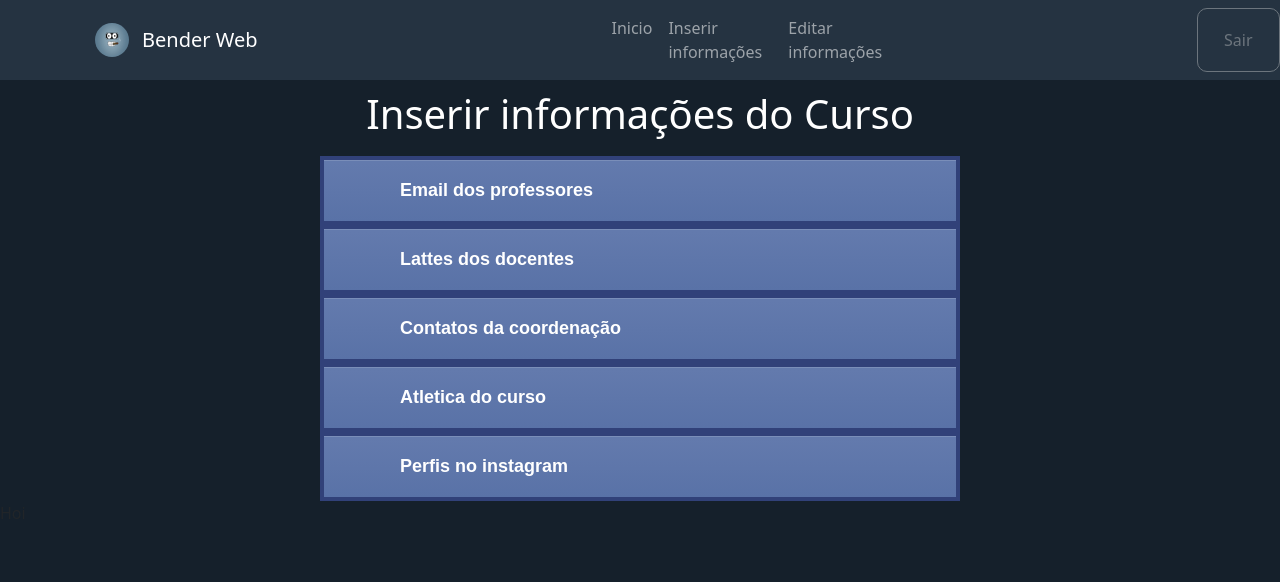
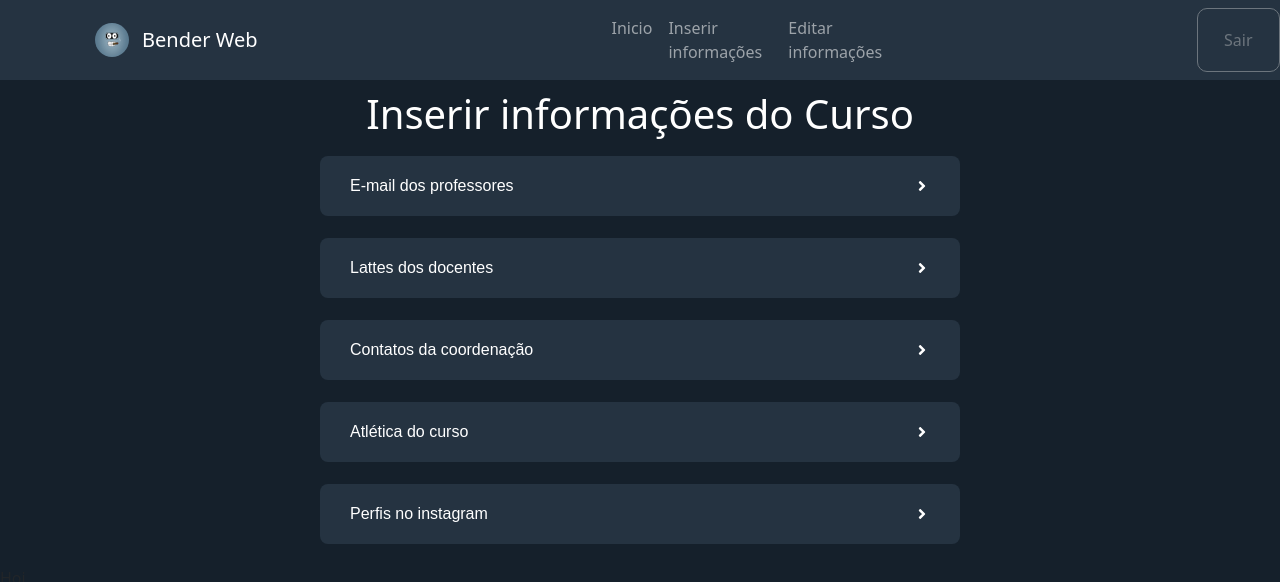
Before and after one commit to murilo-alvesmelo/bender-interface-web-react, a React (Create React App) app: page /editar_info in a window 1280 px wide. Shown: the top 582 px of the page. Built offline with nearby package versions, Linux system fonts and the light colour scheme.

Commit message:
Manutenção da tela de Inserir informações do curso

```diff
--- a/package.json
+++ b/package.json
@@ -3,6 +3,7 @@
   "version": "0.1.0",
   "private": true,
   "dependencies": {
+    "@react-icons/all-files": "^4.1.0",
     "@testing-library/jest-dom": "^5.16.4",
     "@testing-library/react": "^12.1.4",
     "@testing-library/user-event": "^13.5.0",
--- a/src/layout/Box.js
+++ b/src/layout/Box.js
@@ -1,6 +1,7 @@
 import React, { Component } from "react";
 import { useNavigate } from "react-router-dom";
 import styles from "./box.module.css";
+import { FaAngleRight } from "@react-icons/all-files/fa/FaAngleRight";
 
 const Box = () => {
   let navigate = useNavigate();
@@ -13,7 +14,8 @@ const Box = () => {
           navigate("/email_professores");
         }}
       >
-        Email dos professores
+        <p>E-mail dos professores</p>
+        <FaAngleRight/>
       </div>
       <div
         className={styles.btn}
@@ -21,7 +23,8 @@ const Box = () => {
           navigate("/lattes_docentes");
         }}
       >
-        Lattes dos docentes
+        <p>Lattes dos docentes</p>
+        <FaAngleRight/>
       </div>
       <div
         className={styles.btn}
@@ -29,7 +32,8 @@ const Box = () => {
           navigate("/contatos_coordenacao");
         }}
       >
-        Contatos da coordenação
+        <p>Contatos da coordenação</p>
+        <FaAngleRight/>
       </div>
       <div
         className={styles.btn}
@@ -37,7 +41,8 @@ const Box = () => {
           navigate("/atletica");
         }}
       >
-        Atletica do curso
+        <p>Atlética do curso</p>
+        <FaAngleRight/>
       </div>
       <div
         className={styles.btn}
@@ -45,7 +50,8 @@ const Box = () => {
           navigate("/inserir_instagram");
         }}
       >
-        Perfis no instagram
+        <p>Perfis no instagram</p>
+        <FaAngleRight/>
       </div>
     </>
   );
--- a/src/layout/box.module.css
+++ b/src/layout/box.module.css
@@ -1,25 +1,34 @@
 .h1 {
   color: #fff;
+  font-family: sans-serif;
+  font-size: 2rem;
 }
 
 .btn {
-	box-shadow:inset 0px 1px 0px 0px #7a8eb9;
-	background:linear-gradient(to bottom, #637aad 5%, #5972a7 100%);
-	background-color:#637aad;
-	border:4px solid #314179;
-	display:block;
-	cursor:pointer;
-	color:#ffffff;
-	font-family:Arial;
-	font-size:18px;
-	font-weight:bold;
-	padding:17px 76px;
-	text-decoration:none;
-    width: 50%;
-    margin: 0 auto;
+	display: flex;
+	justify-content: space-between;
+	align-items: center;
+	padding: 18px 30px;
+	background: #253341;
+	border: none;
+	border-radius: 8px;
+	color: #ffffff;
+	font-family: sans-serif;
+	font-size: 14px;
+	font-weight: 500;
+	text-decoration: none;
+	width: 50%;
+	margin: 0px auto 22px;
+
+	font-family: sans-serif;
+	font-size: 16px;
+
+	cursor: pointer;
+}
+.btn p{
+	margin-bottom: 0px;
 }
 .btn:hover {
-	background:linear-gradient(to bottom, #5972a7 5%, #637aad 100%);
 	background-color:#5972a7;
 }
 .btn:active {
```
Also changed, not shown: 1 other file (tests, documents, lock files or other folders).
